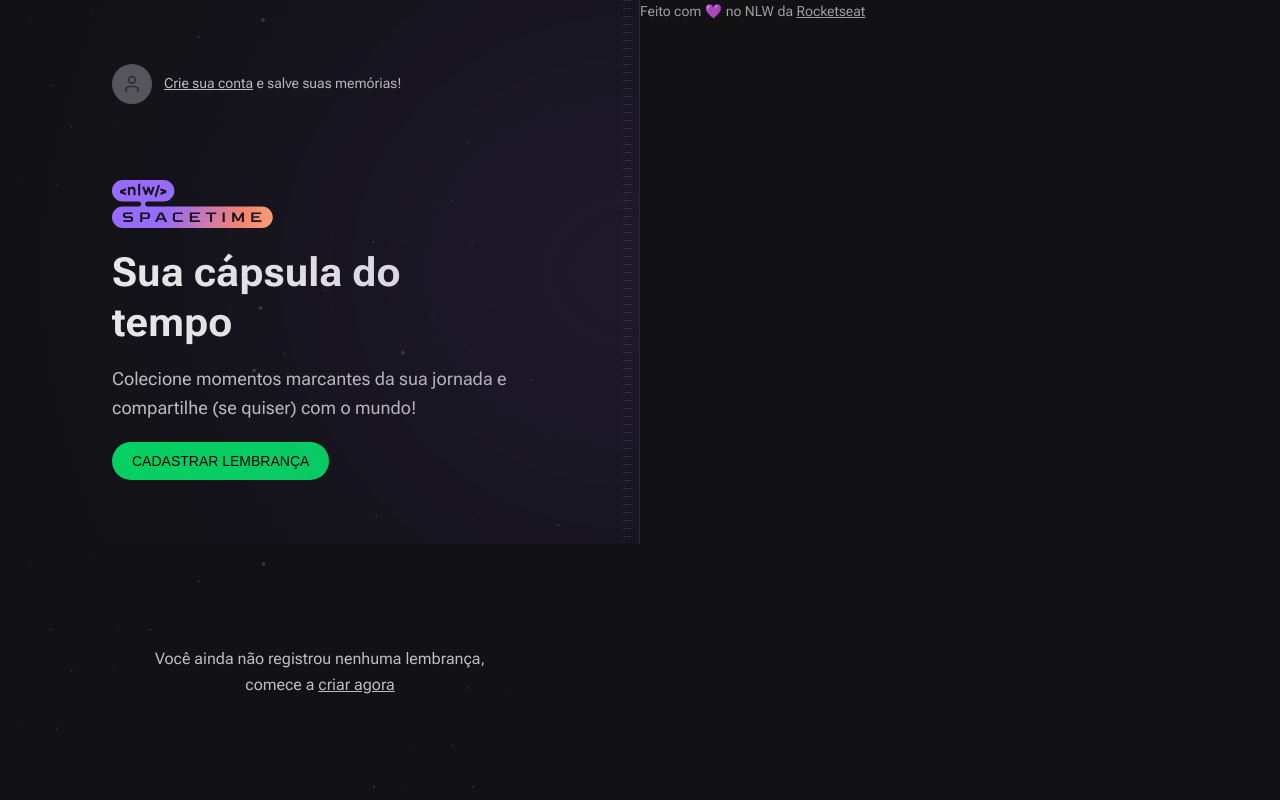
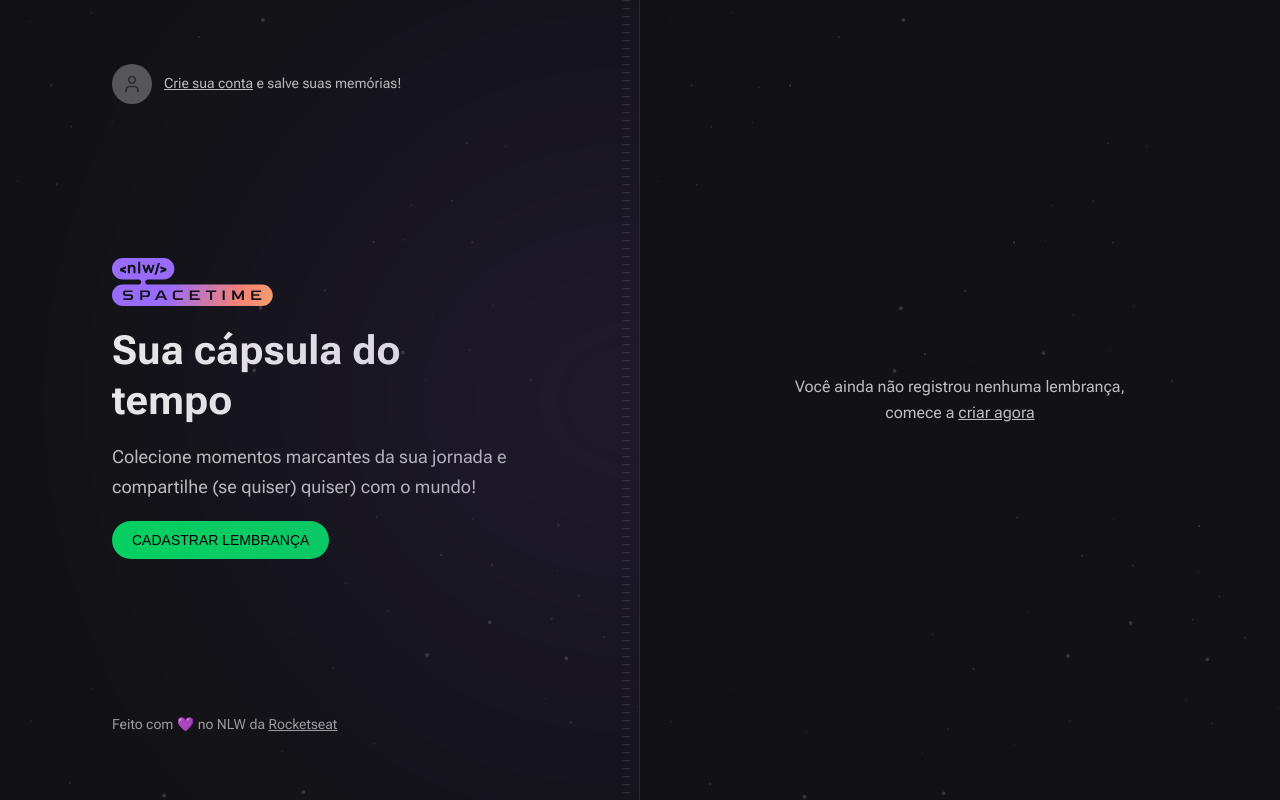
Before and after one commit to psabanae/nlw-spacetime, a Next.js app in the folder web/: page / in a window 1280 px wide. Built offline with nearby package versions, Linux system fonts and the light colour scheme; no server answers; a web font is replaced by a local one.

Commit message:
Split main page into components

```diff
--- /dev/null
+++ b/web/src/app/components/Copyright.tsx
@@ -0,0 +1,15 @@
+export function Copyright() {
+  return (
+    <div className="text-sm leading-relaxed text-gray-200">
+      Feito com 💜 no NLW da{' '}
+      <a
+        target="_blank"
+        rel="noreferrer"
+        className="underline hover:text-gray-100"
+        href="https://www.rocketseat.com.br"
+      >
+        Rocketseat
+      </a>
+    </div>
+  )
+}
--- /dev/null
+++ b/web/src/app/components/EmptyMemories.tsx
@@ -0,0 +1,12 @@
+export function EmptyMemories() {
+  return (
+    <div className="flex flex-1 items-center justify-center">
+      <p className="w-[360px]  text-center leading-relaxed">
+        Você ainda não registrou nenhuma lembrança, comece a{' '}
+        <a href="" className="underline hover:text-gray-50">
+          criar agora
+        </a>
+      </p>
+    </div>
+  )
+}
--- /dev/null
+++ b/web/src/app/components/Hero.tsx
@@ -0,0 +1,25 @@
+import Image from 'next/image'
+import nlwLogo from '../../assets/nlw-spacetime-logo.svg'
+
+export function Hero() {
+  return (
+    <div className="space-y-5">
+      <Image src={nlwLogo} alt="NLW Spacetime" />
+      <div className="max-w-[420px] space-y-4">
+        <h1 className="text-5xl font-bold leading-tight text-gray-50">
+          Sua cápsula do tempo
+        </h1>
+        <p className="text-lg leading-relaxed">
+          Colecione momentos marcantes da sua jornada e compartilhe (se quiser)
+          quiser) com o mundo!
+        </p>
+      </div>
+      <a
+        className="inline-block rounded-full bg-green-500 px-5 py-3 font-alt text-sm uppercase leading-none text-black hover:bg-green-600"
+        href=""
+      >
+        CADASTRAR LEMBRANÇA
+      </a>
+    </div>
+  )
+}
--- /dev/null
+++ b/web/src/app/components/SignIn.tsx
@@ -0,0 +1,18 @@
+import { User } from 'lucide-react'
+
+export function SignIn() {
+  return (
+    <a
+      href={`https://github.com/login/oauth/authorize?client_id=${process.env.NEXT_PUBLIC_GITHUB_CLIENT_ID}`}
+      className="flex items-center gap-3 text-left transition-colors hover:text-gray-50"
+    >
+      <div className="flex h-10 w-10 items-center justify-center rounded-full bg-gray-400">
+        <User className="h-5 w-5 text-gray-500" />
+      </div>
+
+      <p className="max-w[140px] text-sm leading-snug">
+        <span className="underline">Crie sua conta</span> e salve suas memórias!
+      </p>
+    </a>
+  )
+}
--- a/web/src/app/page.tsx
+++ b/web/src/app/page.tsx
@@ -1,7 +1,7 @@
-import { User } from 'lucide-react'
-import Image from 'next/image'
-
-import nlwLogo from '../assets/nlw-spacetime-logo.svg'
+import { Copyright } from './components/Copyright'
+import { EmptyMemories } from './components/EmptyMemories'
+import { Hero } from './components/Hero'
+import { SignIn } from './components/SignIn'
 
 export default function Home() {
   return (
@@ -9,59 +9,14 @@ export default function Home() {
       <div className="relative flex flex-col items-start justify-between overflow-hidden border-r border-white/10 bg-[url(../assets/bg-stars.svg)] bg-cover px-28 py-16">
         <div className="absolute right-0 top-1/2 h-[288px] w-[526px] -translate-y-1/2 translate-x-1/2 rounded-full bg-purple-700 opacity-50 blur-full" />
         <div className="absolute bottom-0 right-2 top-0 w-2 bg-stripes" />
+        <SignIn />
 
-        <a
-          href=""
-          className="flex items-center gap-3 text-left transition-colors hover:text-gray-50"
-        >
-          <div className="flex h-10 w-10 items-center justify-center rounded-full bg-gray-400">
-            <User className="h-5 w-5 text-gray-500" />
-          </div>
+        <Hero />
 
-          <p className="max-w[140px] text-sm leading-snug">
-            <span className="underline">Crie sua conta</span> e salve suas
-            memórias!
-          </p>
-        </a>
-        <div className="space-y-5">
-          <Image src={nlwLogo} alt="NLW Spacetime" />
-          <div className="max-w-[420px] space-y-4">
-            <h1 className="text-5xl font-bold leading-tight text-gray-50">
-              Sua cápsula do tempo
-            </h1>
-            <p className="text-lg leading-relaxed">
-              Colecione momentos marcantes da sua jornada e compartilhe (se
-              quiser) com o mundo!
-            </p>
-          </div>
-          <a
-            className="inline-block rounded-full bg-green-500 px-5 py-3 font-alt text-sm uppercase leading-none text-black hover:bg-green-600"
-            href=""
-          >
-            CADASTRAR LEMBRANÇA
-          </a>
-        </div>
-      </div>
-      <div className="text-sm leading-relaxed text-gray-200">
-        Feito com 💜 no NLW da{' '}
-        <a
-          target="_blank"
-          rel="noreferrer"
-          className="underline hover:text-gray-100"
-          href="https://www.rocketseat.com.br"
-        >
-          Rocketseat
-        </a>
+        <Copyright />
       </div>
       <div className="flex flex-col bg-[url(../assets/bg-stars.svg)] bg-cover p-16">
-        <div className="flex flex-1 items-center justify-center">
-          <p className="w-[360px]  text-center leading-relaxed">
-            Você ainda não registrou nenhuma lembrança, comece a{' '}
-            <a href="" className="underline hover:text-gray-50">
-              criar agora
-            </a>
-          </p>
-        </div>
+        <EmptyMemories />
       </div>
     </main>
   )
```
Also changed, not shown: web/src/app/components/Button.tsx (deleted).
